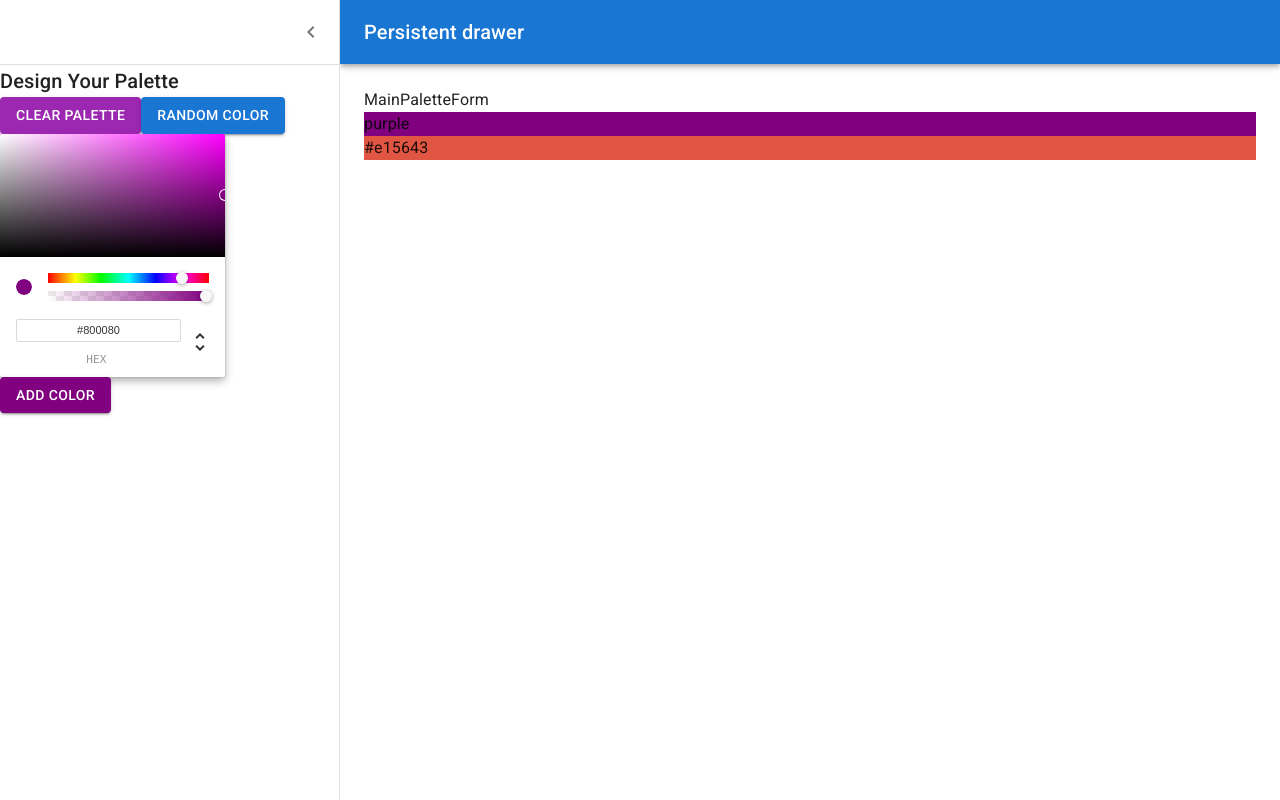
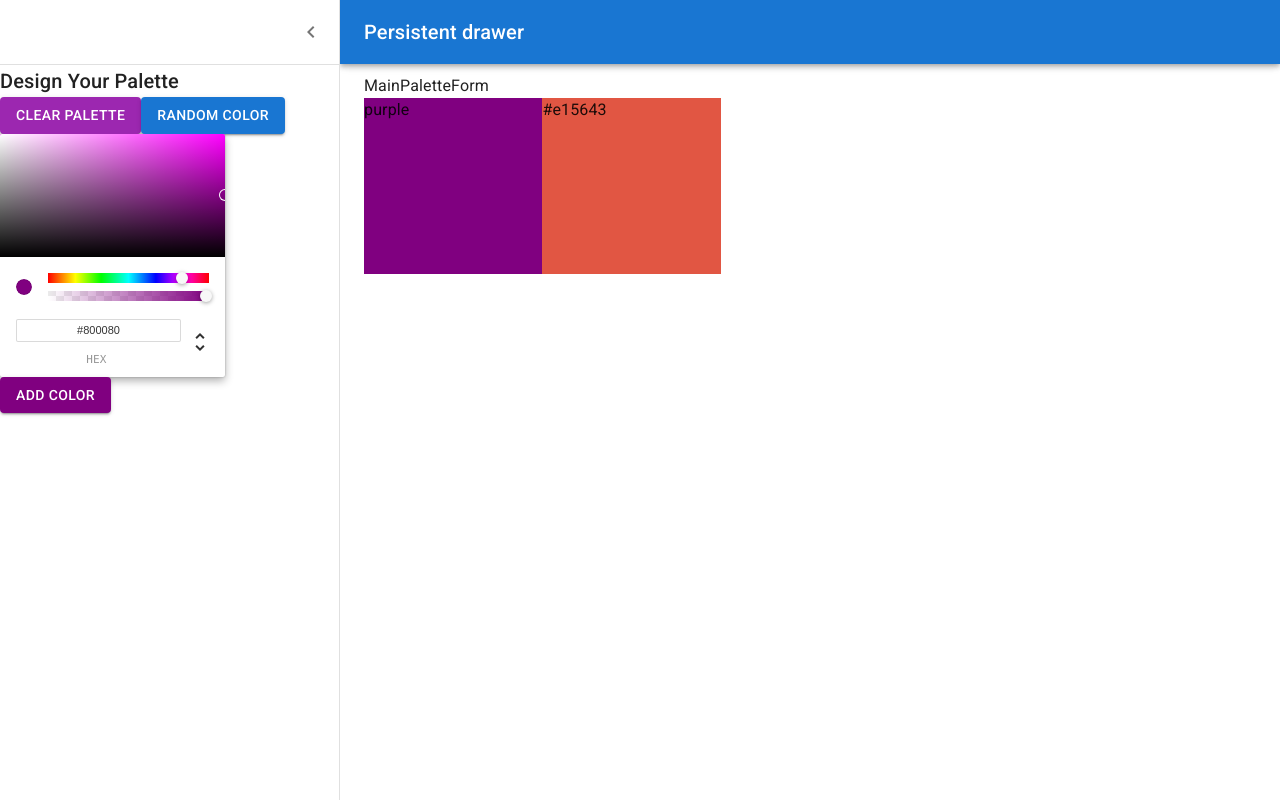
Before and after one commit to THEWhiteArrow/react-color-app, a React (Create React App) app: page /palette/new in a window 1280 px wide. Built offline with nearby package versions, Linux system fonts and the light colour scheme.

Commit message:
add: draggable color box

```diff
--- /dev/null
+++ b/src/DraggableColorBox.css
@@ -0,0 +1,11 @@
+.DraggableColorBox {
+    width: 100px;
+    height: 100px;
+    width: 20%;
+    height: 25%;
+    margin: 0 auto;
+    display: inline-block;
+    position: relative;
+    cursor: pointer;
+    margin-bottom: -3.5px;
+}
--- /dev/null
+++ b/src/DraggableColorBox.js
@@ -0,0 +1,6 @@
+import React from 'react'
+import './DraggableColorBox.css'
+
+export default function DraggableColorBox(props) {
+    return <div className='DraggableColorBox' style={{ backgroundColor: props.color }}>{props.color}</div>
+}
--- /dev/null
+++ b/src/MainPaletteForm.css
@@ -0,0 +1,4 @@
+.MainPaletteForm {
+    height: 100%;
+    padding-top: 50px;
+}
--- a/src/MainPaletteForm.js
+++ b/src/MainPaletteForm.js
@@ -1,4 +1,6 @@
 import React, { Component } from 'react'
+import DraggableColorBox from './DraggableColorBox'
+import './MainPaletteForm.css'
 
 export default class MainPaletteForm extends Component {
     constructor(props) {
@@ -8,12 +10,11 @@ export default class MainPaletteForm extends Component {
     render() {
         const { colors } = this.props
         return (
-            <div>
+            <div className='MainPaletteForm'>
 
                 <h1>MainPaletteForm</h1>
-                <ul>
-                    {colors.map(color => <li style={{ backgroundColor: color }} key={color}>{color}</li>)}
-                </ul>
+                {colors.map(color => <DraggableColorBox key={color} color={color} />)}
+
             </div>
         )
     }
--- a/src/NewPaletteForm.js
+++ b/src/NewPaletteForm.js
@@ -19,6 +19,7 @@ const drawerWidth = 340;
 const Main = styled('main', { shouldForwardProp: (prop) => prop !== 'open' })(
     ({ theme, open }) => ({
         flexGrow: 1,
+        height: '100vh',
         padding: theme.spacing(3),
         transition: theme.transitions.create('margin', {
             easing: theme.transitions.easing.sharp,
@@ -127,7 +128,7 @@ export default function NewPaletteForm() {
 
             </Drawer>
             <Main open={open}>
-                <DrawerHeader />
+                {/* <DrawerHeader /> */}
                 <MainPaletteForm colors={colors} addNewColor={addNewColor} removeColor={removeColor} />
             </Main>
         </Box>
```
